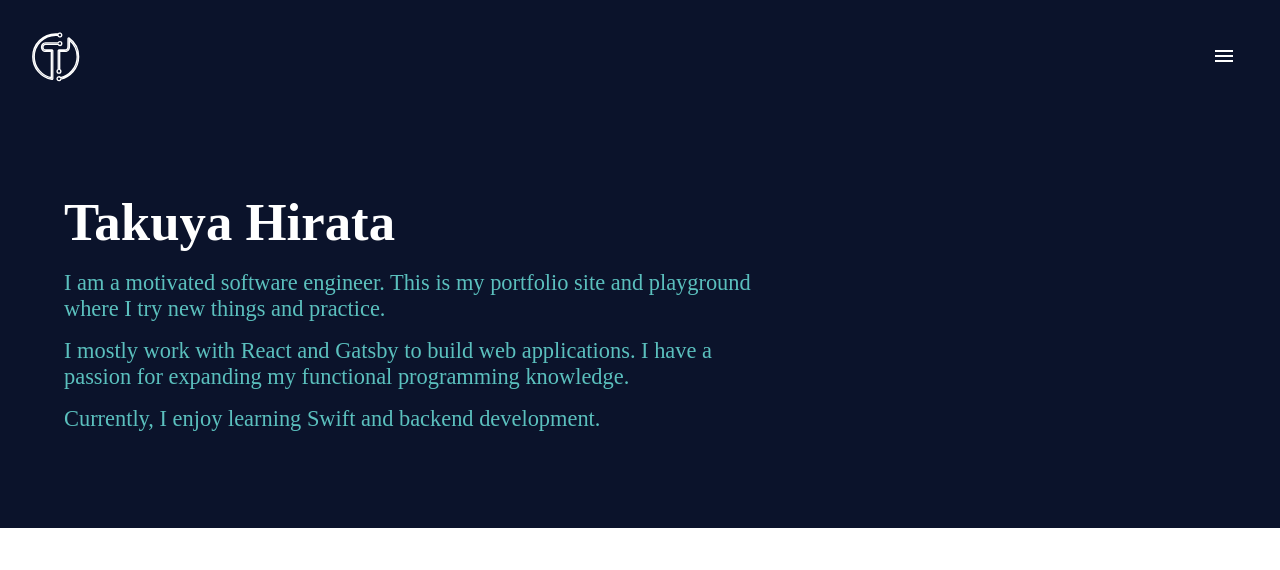
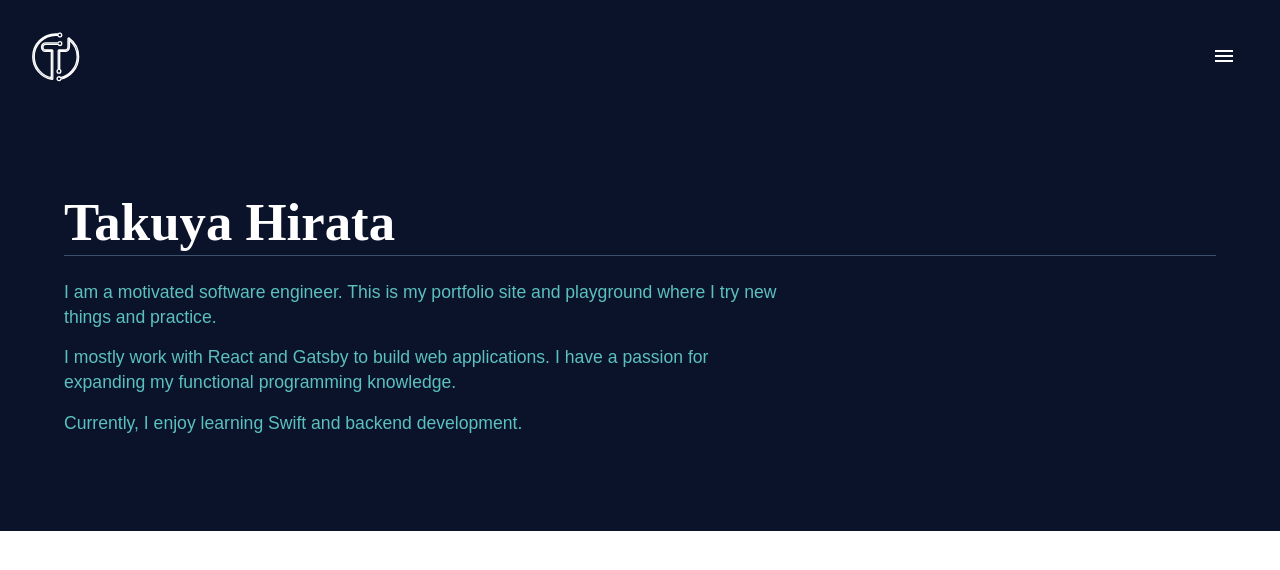
Before and after one commit to takuyahirata23/portfolio-v3, a Next.js app: page /profile in a window 1280 px wide. Shown: the top 570 px of the page. Built offline with nearby package versions, Linux system fonts and the light colour scheme.

Commit message:
feat: implement Divider

```diff
--- a/package.json
+++ b/package.json
@@ -15,6 +15,7 @@
     "ramda": "^0.27.1",
     "react": "17.0.1",
     "react-dom": "17.0.1",
-    "typeface-cormorant-garamond": "^1.1.13"
+    "typeface-cormorant-garamond": "^1.1.13",
+    "typeface-proza-libre": "^1.1.13"
   }
 }
--- a/pages/profile.js
+++ b/pages/profile.js
@@ -1,21 +1,20 @@
 import { Grid, Typography } from '@material-ui/core'
-import { Layout } from '../src/elements'
+import { Divider, Layout } from '../src/elements'
 
 export default function Profile() {
   return (
     <Layout withHeader py>
-      <Typography variant="h2" gutterBottom>
-        Takuya Hirata
-      </Typography>
-      <Typography variant="body1" color="textSecondary" paragraph>
+      <Typography variant="h2">Takuya Hirata</Typography>
+      <Divider />
+      <Typography color="textSecondary" paragraph>
         I am a motivated software engineer. This is my portfolio site and
         playground where I try new things and practice.
       </Typography>
-      <Typography variant="body1" color="textSecondary" paragraph>
+      <Typography color="textSecondary" paragraph>
         I mostly work with React and Gatsby to build web applications. I have a
         passion for expanding my functional programming knowledge.
       </Typography>
-      <Typography variant="body1" color="textSecondary" paragraph>
+      <Typography color="textSecondary" paragraph>
         Currently, I enjoy learning Swift and backend development.
       </Typography>
     </Layout>
--- a/src/components/Banner/Banner.js
+++ b/src/components/Banner/Banner.js
@@ -29,7 +29,7 @@ export default function Banner() {
       alignItems="center"
       className={cls.wrapper}
     >
-      <Typography variant="body1" color="textSecondary" gutterBottom>
+      <Typography color="textSecondary" gutterBottom>
         compose(wave, sayHello, getTodo)(Takuya)
       </Typography>
       <Typography variant="h1" color="textPrimary">
--- /dev/null
+++ b/src/elements/Divider/Divider.js
@@ -0,0 +1,7 @@
+import { Divider as MaterialDivider } from '@material-ui/core'
+import useStyles from './useStyles'
+
+export default function Divider() {
+  const cls = useStyles()
+  return <MaterialDivider classes={cls} />
+}
--- /dev/null
+++ b/src/elements/Divider/index.js
@@ -0,0 +1 @@
+export { default } from './Divider'
--- /dev/null
+++ b/src/elements/Divider/useStyles.js
@@ -0,0 +1,14 @@
+import makeStyles from '@material-ui/core/styles/makeStyles'
+
+export default makeStyles(({ breakpoints }) => ({
+  root: {
+    marginTop: '.2rem',
+    marginBottom: '1.5rem',
+    [breakpoints.down('sm')]: {
+      marginBottom: '1rem',
+    },
+    [breakpoints.down('xs')]: {
+      fontSize: '.8rem',
+    },
+  },
+}))
--- a/src/elements/index.js
+++ b/src/elements/index.js
@@ -1,3 +1,4 @@
+export { default as Divider } from './Divider'
 export { default as Layout } from './Layout'
 export { default as Logo } from './Logo'
 export { default as NavLink } from './NavLink'
--- a/src/styles/globals.css
+++ b/src/styles/globals.css
@@ -2,8 +2,7 @@ html,
 body {
   padding: 0;
   margin: 0;
-  font-family: -apple-system, BlinkMacSystemFont, Segoe UI, Roboto, Oxygen,
-    Ubuntu, Cantarell, Fira Sans, Droid Sans, Helvetica Neue, sans-serif;
+  font-family: 'Proza Libre', sans-serif;
 }
 
 /* html {
--- a/src/utils/theme.js
+++ b/src/utils/theme.js
@@ -16,6 +16,7 @@ export const darkTheme = createMuiTheme({
     background: {
       default: '#0B132B',
     },
+    divider: '#3A506B',
   },
   typography: {
     fontFamily: ['Cormorant Garamond', 'serif'].join(', '),
@@ -45,13 +46,16 @@ darkTheme.typography.h2 = {
 }
 
 darkTheme.typography.body1 = {
-  fontSize: '1.4rem',
+  fontSize: '1.2rem',
   maxWidth: '45rem',
-  fontFamily: ['Cormorant Garamond', 'serif'].join(', '),
+  lineHeight: 1.4,
+  [darkTheme.breakpoints.down('lg')]: {
+    fontSize: '1.1rem',
+  },
   [darkTheme.breakpoints.down('sm')]: {
-    fontSize: '1.2rem',
+    fontSize: '1.1rem',
   },
   [darkTheme.breakpoints.down('xs')]: {
-    fontSize: '.95rem',
+    fontSize: '1rem',
   },
 }
```
Also changed, not shown: 1 other file (tests, documents, lock files or other folders).
